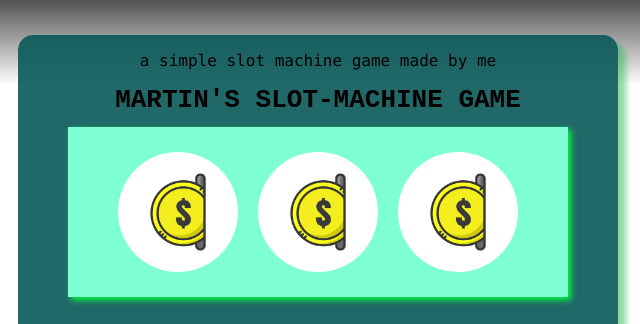
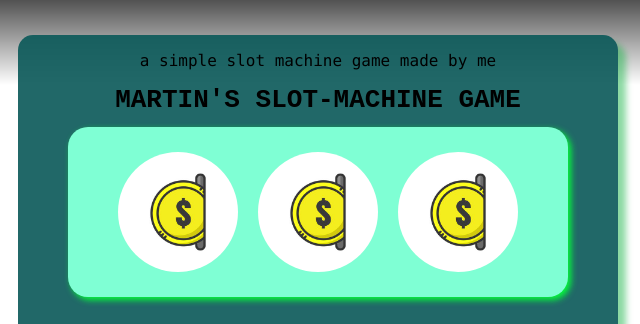
Before and after one commit to AlwaysOnCue47/portfolio, a plain HTML site: page index.html in a window 1280 px wide. Shown: the part 1640-1964 px from the top of the page, 322-962 px from the left. Drawn offline with Linux system fonts and the light colour scheme.

Commit message:
Update slots.css
small styles update

```diff
--- a/CSS/slots.css
+++ b/CSS/slots.css
@@ -39,10 +39,10 @@
   align-items: center;
   background-color: aquamarine;
   box-shadow: 3px 3px 6px rgb(5, 255, 59);
-  box-shadow:  inset 3 -3px -6px red;
   column-gap: 20px;
   padding-top: 10px;
   padding-bottom: 10px;
+  border-radius: 20px;
 }
 
 .fade-out {
```
